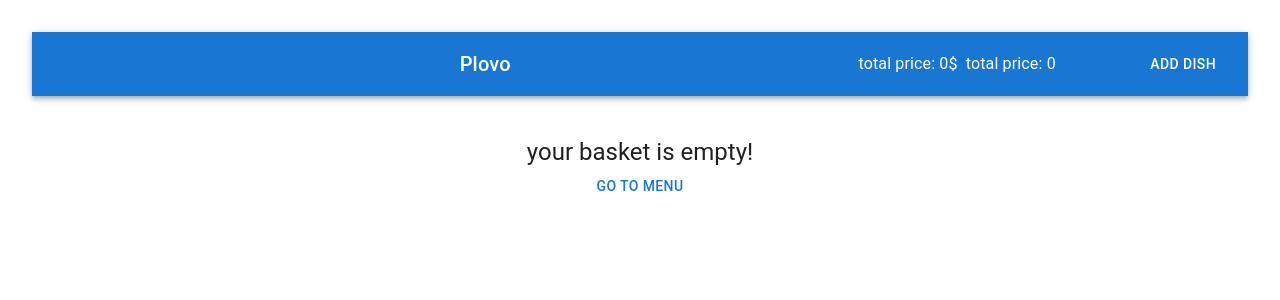
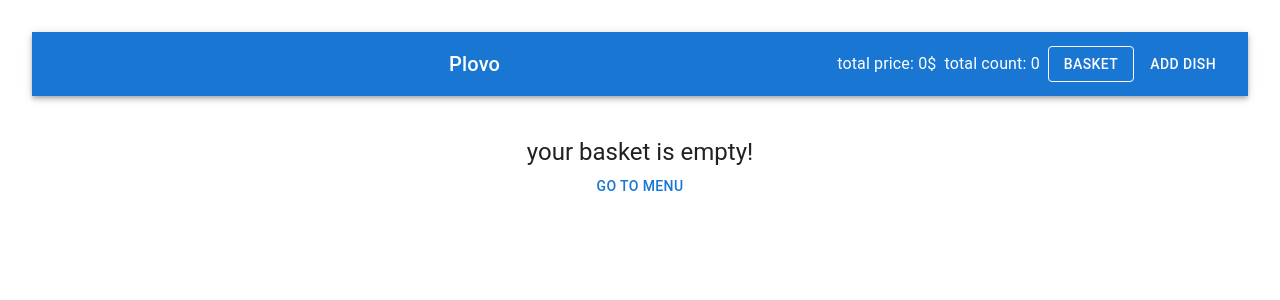
Before and after one commit to smrrvv1/plovo-app, a React (Vite) app: page /basket in a window 1280 px wide. Shown: the top 300 px of the page. Built offline with nearby package versions, Linux system fonts and the light colour scheme; some icons are missing.

Commit message:
fix problems

```diff
--- a/src/App.tsx
+++ b/src/App.tsx
@@ -40,7 +40,9 @@ function App() {
               basketState={basket}
               onIncrease={handleIncrease}
               onDecrease={handleDecrease}
-              onClear={handleClearBasket} />} />
+              onClear={handleClearBasket}
+              />
+              } />
       </Routes>
     </Container>
     </>
--- a/src/components/header/Header.tsx
+++ b/src/components/header/Header.tsx
@@ -24,9 +24,7 @@ export const Header = ({ totalCount, totalPrice }: Props) => {
     }
 
     const goToBasket = () => {
-
       navigate('/basket')
-
   }
 
     return(
@@ -46,7 +44,10 @@ export const Header = ({ totalCount, totalPrice }: Props) => {
           <Typography
           variant="h6"
           component="div"
-          sx={{ flexGrow: 1 }}>
+          sx={{ flexGrow: 1 }}
+          onClick={goHome}
+          style={{cursor: 'pointer'}}
+          >
             Plovo
           </Typography>
 
@@ -64,10 +65,13 @@ export const Header = ({ totalCount, totalPrice }: Props) => {
             total price: {totalPrice}$
             </Typography>
             <Typography>
-            total price: {totalCount}
+            total count: {totalCount}
             </Typography>
             </div>
-            <Button>
+            <Button
+            color="inherit"
+            onClick={goToBasket}
+            variant="outlined">
             basket
             </Button>
 
--- a/src/pages/basket/Basket.tsx
+++ b/src/pages/basket/Basket.tsx
@@ -1,7 +1,7 @@
 import type { IBasketState } from "../../types"
 import { Typography, Button, TextField, Paper, Box, Container, Divider } from "@mui/material";
 import { axiosApi } from "../../axiosApi"
-import { useState, type FormEvent } from "react"
+import { useState} from "react"
 import { useNavigate } from 'react-router'
 import { BasketOrderForm } from "./BasketOrderForm"
 
@@ -16,7 +16,7 @@ export const Basket = ({basketState, onIncrease, onDecrease, onClear}:Props) =>
     const navigate = useNavigate()
     const [loading, setLoading] = useState(false)
 
-    const {items, totalPrice} = basketState
+    const {items, totalPrice, totalCount} = basketState
 
     if (items.length === 0) {
         return (
@@ -93,7 +93,7 @@ export const Basket = ({basketState, onIncrease, onDecrease, onClear}:Props) =>
         <Divider sx={{ my: 2 }} />
 
         <Typography>
-            total count: <strong>{totalCount} </strong>
+            total count: <strong>{totalCount}</strong>
         </Typography>
         <Typography>
             total sum: <strong>{totalPrice} $ </strong>
@@ -101,7 +101,7 @@ export const Basket = ({basketState, onIncrease, onDecrease, onClear}:Props) =>
       </Paper>
 
       <Paper sx={{ p: 3 }}>
-      <BasketOrderForm onSubmit={handlePlaceOrder} loading={loading} />
+        <BasketOrderForm onSubmit={handlePlaceOrder} loading={loading} />
       </Paper>
     </Box>
     </Container>
```
